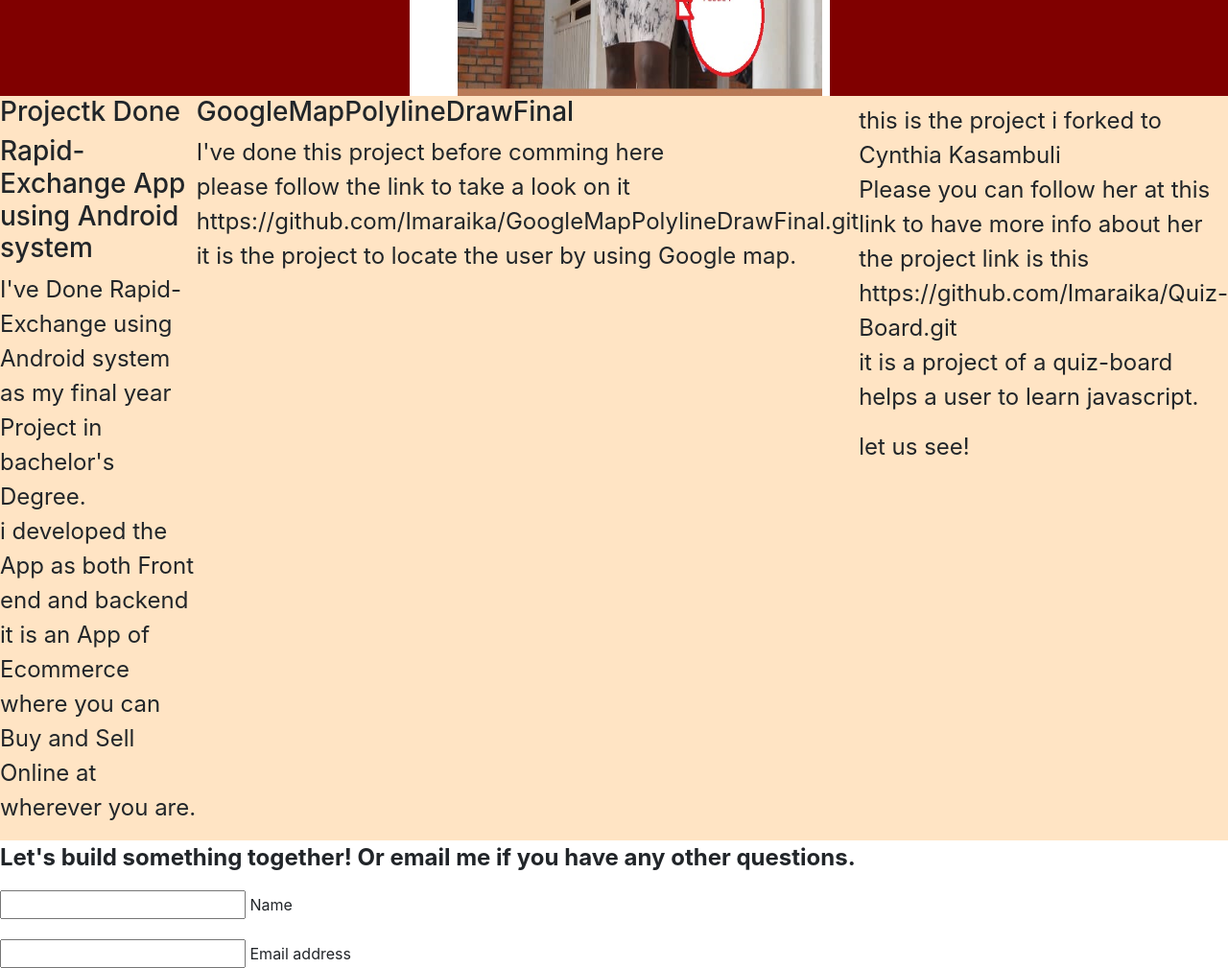
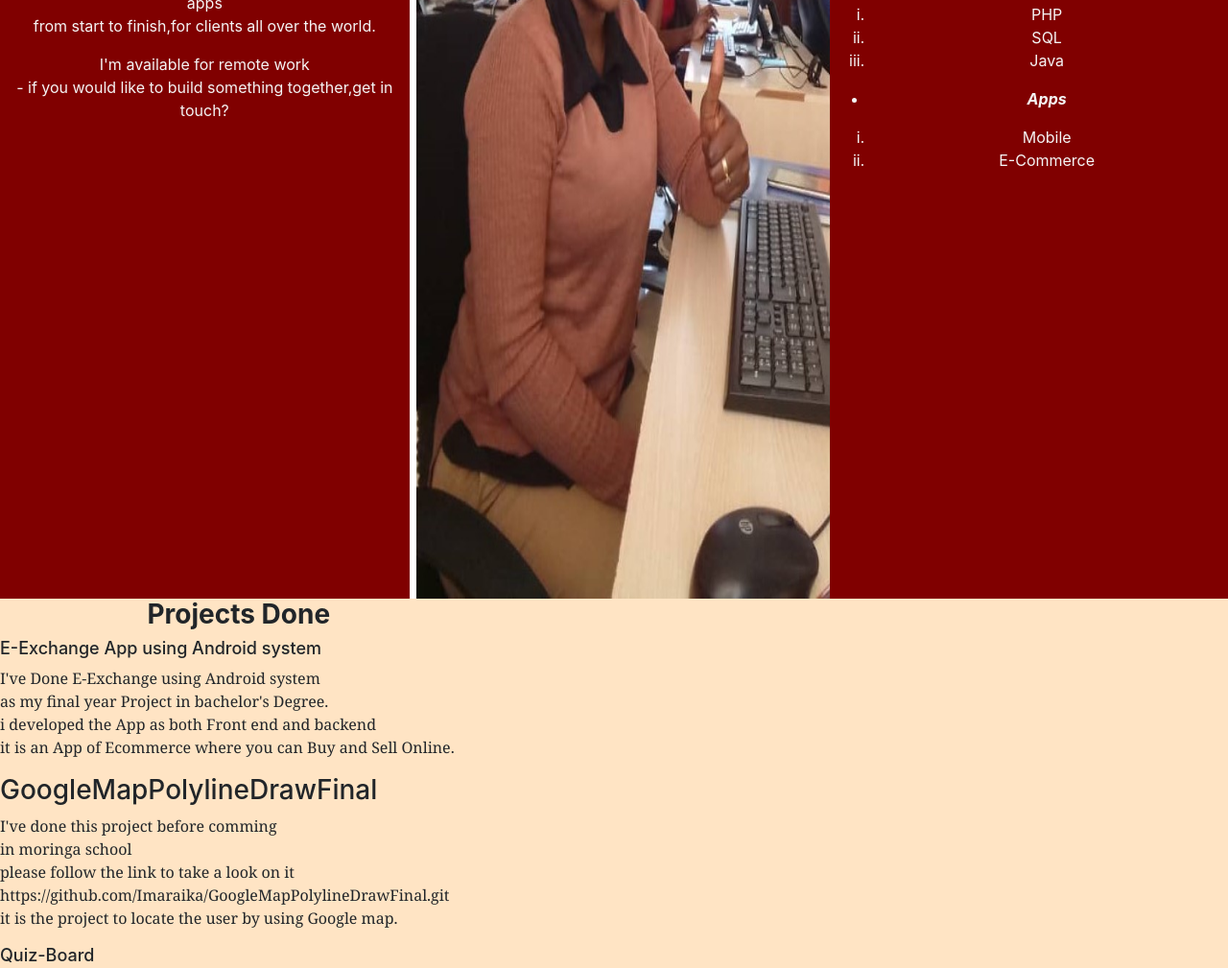
Before and after one commit to Imaraika/Portfolio, a plain HTML site: page index.html in a window 1280 px wide. Shown: the part 1243-2252 px from the top of the page at 96% size. Drawn offline with Linux system fonts and the light colour scheme.

Commit message:
the paragraphes have been added

```diff
--- a/css/styles.css
+++ b/css/styles.css
@@ -1,20 +1,18 @@
-body{
-  background-color:white;
+body {
+	background-color: white;
 }
-main{
-background-image:url('../images/bacgrArt1.jpg');
+main {
+	background-image: url('../images/bacgrArt1.jpg');
 	background-repeat: no-repeat;
 	background-size: cover;
-padding:320px;
-margin:0 0 0 0;
-color:white;
+	padding: 390px;
+	margin: 0 0 0 0;
+	color: white;
 }
-#fstname
-{
+#fstname {
 	text-align: center;
-
 }
-#mypic1{
+#mypic1 {
 	text-align: center;
 	text-shadow: 0em;
 }
@@ -25,101 +23,108 @@ margin-right: 0%;
 display:flex;
 justify-content: space-between;
 }*/
-nav ul{
+nav ul {
 	list-style-type: none;
 	list-style-position: outside;
 	display: flex;
 	flex-direction: row;
 	justify-content: center;
 }
-nav ul li{
+nav ul li {
 	width: 300px;
 	text-align: center;
 }
-nav ul li a{
-   text-decoration:none;
-   color:green;
-  left:650px;
-  top:200px;
-
+nav ul li a {
+	text-decoration: none;
+	color: green;
+	left: 650px;
+	top: 200px;
 }
-nav ul li a:hover{
-  background-color:pink;
-  color:hotpink;
-
+nav ul li a:hover {
+	background-color: pink;
+	color: hotpink;
 }
-@media only screen and (max-width: 480px){
-  body{
+@media only screen and (max-width: 480px) {
+	body {
 		width: 200px;
-    padding:0px;
+		padding: 0px;
 	}
 }
-#aboutMess
-{
+#aboutMess {
 	padding-top: 100px;
 	text-align: center;
 	color: whitesmoke;
-background-color:maroon;
+	background-color: maroon;
 }
-#whatIDO{
+#whatIDO {
 	padding-top: 100px;
 	text-align: center;
 	color: whitesmoke;
-background-color:maroon;
+	background-color: maroon;
 }
-}h1{
+h1 {
 	font-size: 80px;
 }
-p{
+p {
 	font-size: 24px;
 }
-.myname{
-
-  position:relative;
-  bottom:10px;
-  font-size:18px;
+.myname {
+	position: relative;
+	bottom: 10px;
+	font-size: 18px;
 	justify-content: left;
 	padding-left: 40px;
 }
-#aboutMEdesc{
-
-  position:relative;
-  bottom:6px;
-  font-size:16px;
-  justify-content: left;
-  padding-left: 30px;
+#aboutMEdesc {
+	position: relative;
+	bottom: 6px;
+	font-size: 16px;
+	justify-content: center;
+  padding-left: 0px;
+  padding-top: 50px
 	left: auto;
 }
-#whatIDO{
-position:relative;
+#whatIDO {
+	position: relative;
 	display: flex;
 	flex-direction: column;
-bottom:-0px;
-font-size:16px;
-padding-left:30px;
-float:right ;
-left: 12px
+	bottom: -0px;
+	font-size: 16px;
+	padding-left: 0px;
+	float: right;
+	left: 12px;
 }
-#container{
-  display:flex;
+#container {
+	/* background-color:maroon; */
+	/* padding:90px; */
+	margin: auto;
+	display: flex;
 	flex-wrap: wrap;
 }
-#mypic{
-  position:relative;
-  display: flex;
-  bottom:-0px;
-  font-size:16px;
-  padding-left:30px;
-  float:right ;
-  left: 20px
-
-
-
+#mypic {
+	/* position: relative; */
+	/* display: flex; */
+	bottom: -0px;
+	/* font-size: 16px; */
+	padding-left: 0px;
+	float: right;
+  left: 7px;
+  border-radius: 300px;
 }
-#work{
+#work {
 	background-color: bisque;
+	padding: 90px 90px 390px auto;
+	margin-top: 0px;
 	display: flex;
 }
-a{
+a {
 	text-decoration: none;
-  color: whitesmoke;}
+	color: whitesmoke;
+}
+#Proj1desc {
+	font-family: Georgia, 'Times New Roman', Times, serif;
+	font-size: 16px;
+}
+.recentWork {
+	text-align: center;
+}
--- a/index.html
+++ b/index.html
@@ -36,7 +36,7 @@
             - if you would like to build something together,<a href="#contact">get in touch?</a></p>
      </div>
      <div  class="col-4" id="mypic">
-        <img src="./images/Icodeimg.jpg" height="570" width="380">
+        <img src="./images/mypic1.jpg" height="906" width="609">
       </div>
       <div  class="col-4" id="whatIDO">
         <h3 id="myresp">What I do</h3>
@@ -61,26 +61,26 @@
     </div>
 
     <div id="work">
-        <div id ="">
-          <h3 class="recentWork"> Projectk Done</h3>
-          <h3 class="proj1">Rapid-Exchange App using Android system</h3>
-             <p id="Proj1desc">I've Done Rapid-Exchange using Android system<br>
+        <div id ="recnttitle">
+          <h3 class="recentWork" style="text-align:center"><strong>Projects Done</strong></h3>
+
+          <h3 class="proj1" style="font-size: 18px">E-Exchange App using Android system</h3>
+             <p id="Proj1desc">I've Done E-Exchange using Android system<br>
                as my final year Project in bachelor's Degree.
                <br>i developed the App as both Front end and backend<br>
-                it is an App of Ecommerce where you can Buy and Sell Online at wherever you are.<br></p>
-         </div>
-         <div>
-         <h3 class="proj1">GoogleMapPolylineDrawFinal</h3>
-         <p id="Proj1desc">I've done this project before comming here<br>
-          please follow the link to take a look on it<br> https://github.com/Imaraika/GoogleMapPolylineDrawFinal.git<br>
-         it is the project to locate the user by using Google map.</p>
-                </div>
-          <div>
-            <h3 class="proj1"></h3>
+                it is an App of Ecommerce where you can Buy and Sell Online.</p>
+             <h3 class="proj1">GoogleMapPolylineDrawFinal</h3>
+         <p id="Proj1desc">I've done this project before comming<br>
+          in moringa school<br>
+          please follow the link to take a look on it<br>
+          https://github.com/Imaraika/GoogleMapPolylineDrawFinal.git<br>
+          it is the project to locate the user by using Google map.</p>
+            <h3 class="proj1"style="font-size:18px"> Quiz-Board</h3>
             <p id="Proj1desc">this is the project i forked to Cynthia Kasambuli<br>
              Please you can follow her at this link to have more info about her<br>
-            the project link is this https://github.com/Imaraika/Quiz-Board.git<br>
-               it is a project of a quiz-board helps a user to learn javascript.</p>
+             https://github.com/kasambuli and<br>
+             this is the project link https://github.com/Imaraika/Quiz-Board.git<br>
+            it is a project of a quiz-board helps a user to learn javascript.</p>
                <p> let us see!</p>
               </div>
         </div>
```
Also changed, not shown: images/st.jpg (renamed from images/IMG-20190123-WA0090.jpg). Lines whose indentation alone changed are shown as unchanged.
